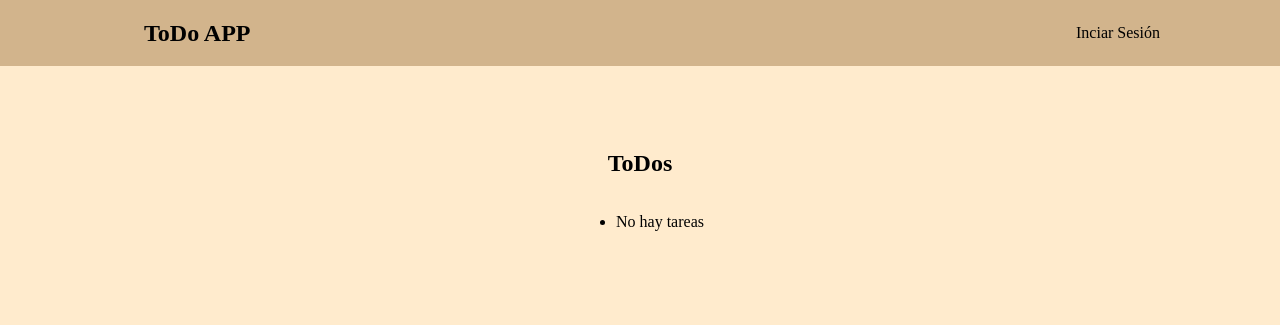
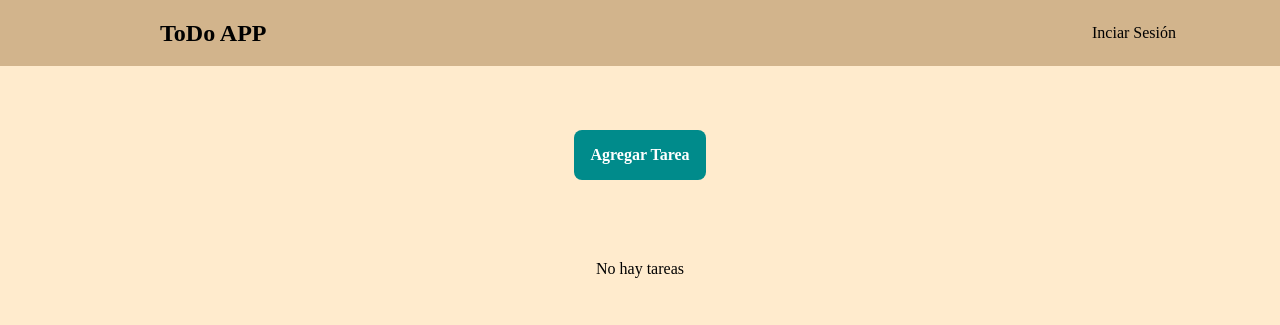
Before and after one commit to GzaJai/todo-app-django, a Django app: page / in a window 1280 px wide. Shown: the top 325 px of the page. Run offline with Django 5.2, Linux system fonts and the light colour scheme.

Commit message:
styling home.html

```diff
--- a/todos/static/css/styles.css
+++ b/todos/static/css/styles.css
@@ -2,10 +2,6 @@
     background-color: blanchedalmond;
     margin: 0;
     padding: 0;
-    display: flex;
-    flex-direction: column;
-    align-items: center;
-    justify-content: center;
 }
 
 header {
@@ -62,18 +58,52 @@
     align-items: center;
 }
 
-.todo-container {
+.add-todo {
+    font-weight: 600;
+    background-color: darkcyan;
+    color: white;
+    padding: 1rem;
+}
+
+.add-todo:hover {
+    background-color: cyan;
+    color: black;
+}
+
+.todo-section {
+    width: 100%;
     display: flex;
-    flex-direction: column;
-    align-items: center;
-    gap: .5rem;
+    justify-content: center;
+}
+
+.todo-list {
+    list-style: none;
+    margin: 0;
+    padding: 0;
+
+    display: grid;
+    grid-template-columns: repeat(2, minmax(200px, 1fr));
+    gap: 20px;
+
+    width: 100%;
+    max-width: 600px;  /* evita que se estire demasiado */
 }
 
 .todo-item {
-    display: flex;
-    flex-direction: row;
-    border: .2px solid black;
-    border-radius: .5rem;
+    background: #f8f8f8;
+    padding: 1rem;
+    border-radius: 10px;
+    box-shadow: 0 2px 5px rgba(0,0,0,0.1);
+}
+
+a .todo-item {
+    color: black !important;
+}
+
+.todo-list p {
+    width: 100%;
+    margin: 0 auto;
+    text-align: center;
 }
 
 .todo-display-container {
--- a/todos/templates/home.html
+++ b/todos/templates/home.html
@@ -1,21 +1,25 @@
 {% extends 'layout.html' %}
 
 {% block content1 %}
-    <h2>
-        ToDos
-    </h2>
+    <a class="add-todo" href="{% url 'create_todo' %}">
+        Agregar Tarea
+    </a>
 
-    <ul class="todo-container">
+    <section class="todo-section">
+        {% if todos %}
+            <ul class="todo-list">
                 {% for todo in todos %}
+                    <a href="{% url 'todo_details' todo.id %}">
                         <li class="todo-item">
-            <a href="{% url 'todo_details' todo.id %}">
                             <p>{{ todo.title }}</p>
                             <p>Estado: {{ todo.get_status_display }}</p>
+                        </li>
                     </a>
-        </li>
-    {% empty %}
-        <li>No hay tareas</li>
                 {% endfor %}
             </ul>
+        {% else %}
+            <p>No hay tareas</p>
+        {% endif %}
+    </section>
 
 {% endblock %}
```
Lines whose indentation alone changed are shown as unchanged.
